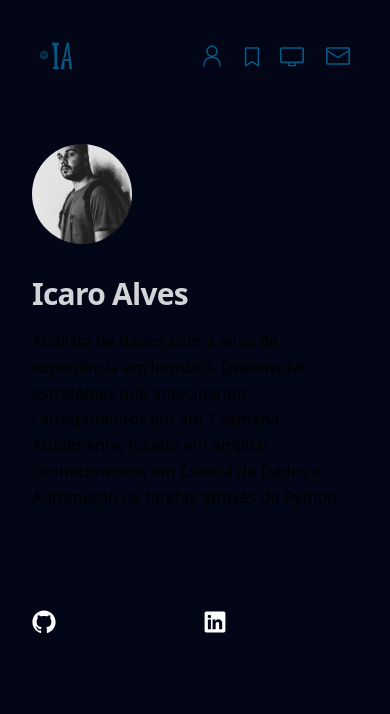
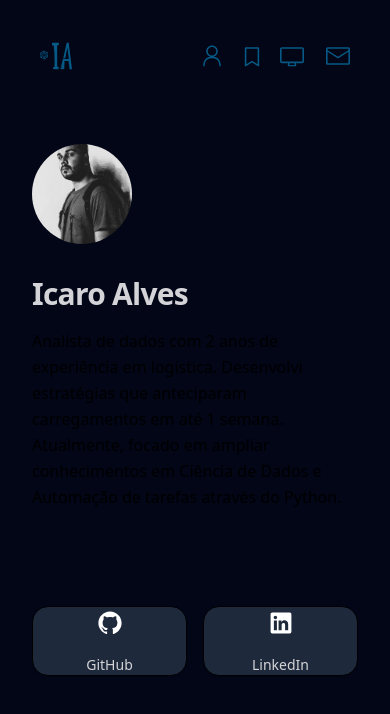
Before and after one commit to icaroravelo/i-a.io, a Next.js app: page / in a window 390 px wide. Shown: the top 714 px of the page. Built offline with nearby package versions, Linux system fonts and the light colour scheme.

Commit message:
feat: fixed navbar responsivity

```diff
--- a/app/page.js
+++ b/app/page.js
@@ -29,13 +29,23 @@ export default function Home() {
         </div>
       </div>
       <div className="grid animate-in grid-cols-2 grid-rows-3 gap-4 md:grid-cols-3 md:grid-rows-2 md:gap-8 px-[2rem]">
-        <Link href={'https://github.com/icaroravelo'} target="_blank">
-          <GitHubLogoIcon color="white" height={32} width={24} />
-        </Link>
+        <div className="h-full w-full overflow-clip rounded-2xl border border-secondary bg-slate-800 text-sm shadow-sm">
+          <Link href={'https://github.com/icaroravelo'} target="_blank"
+            className="flex h-full w-full flex-col items-center justify-center gap-4"
+          >
+            <GitHubLogoIcon color="white" height={32} width={24} />
+            <span className="text-zinc-300">GitHub</span>
+          </Link>
+        </div>
 
-        <Link href={'https://www.linkedin.com/in/icaroravelo/'} target="_blank">
-          <LinkedInLogoIcon color="white" height={32} width={24} />
-        </Link>
+        <div className="h-full w-full overflow-clip rounded-2xl border border-secondary bg-slate-800 text-sm shadow-sm">
+          <Link href={'https://www.linkedin.com/in/icaro-alves-46429b164/'} target="_blank"
+            className="flex h-full w-full flex-col items-center justify-center gap-4"
+          >
+            <LinkedInLogoIcon color="white" height={32} width={24} />
+            <span className="text-zinc-300">LinkedIn</span>
+          </Link>
+        </div>
       </div>
     </div>
   );
--- a/components/Navbar.jsx
+++ b/components/Navbar.jsx
@@ -8,7 +8,9 @@ import Image from 'next/image';
 const Navbar = () => {
     return (
         <NavigationMenu.Root className='relative z-[1] flex justify-between items-center w-screen p-[2rem]'>
-            <nav className='mx-auto flex max-w-[700px] items-center justify-between gap-32 md:gap-44 px-2 py-2 md:px-6'>
+            <nav
+                className='mx-auto flex max-w-[700px] items-center justify-between gap-32 md:gap-44 px-2 py-2 md:px-6'
+            >
                 <NavigationMenu.Item className='font-bold list-none'>
                     <Link href={'/'}>
                         <svg
```
